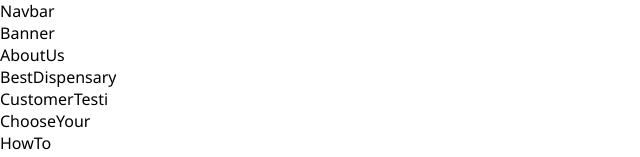
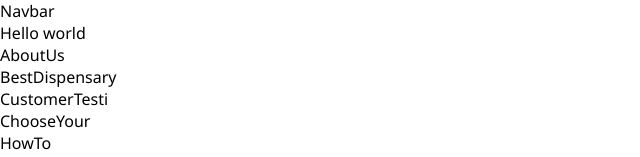
Before and after one commit to Aurelix-1/Top-Shelf, a React (Vite) app: page / in a window 1280 px wide. Shown: the top 157 px of the page, without its empty margins (0-640 px from the left). Built offline with nearby package versions, Linux system fonts and the light colour scheme.

Commit message:
Hello-world

```diff
--- a/package.json
+++ b/package.json
@@ -10,6 +10,7 @@
     "preview": "vite preview"
   },
   "dependencies": {
+    "install": "^0.13.0",
     "react": "^19.2.7",
     "react-dom": "^19.2.7",
     "react-router-dom": "^7.18.1"
--- a/src/components/banner/Banner.jsx
+++ b/src/components/banner/Banner.jsx
@@ -3,7 +3,7 @@ import "./Banner.css"
 
 const Banner = () => {
   return (
-    <div>Banner</div>
+    <div>Hello world</div>
   )
 }
 
```
Also changed, not shown: 1 other file (tests, documents, lock files or other folders).
